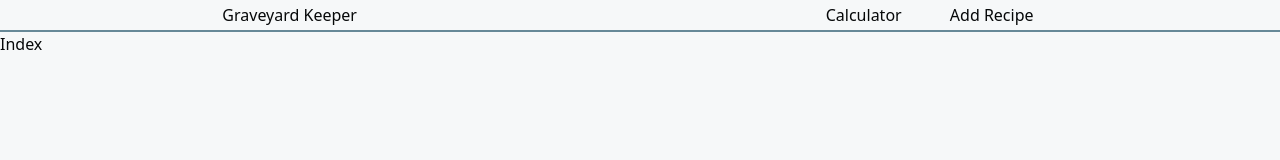
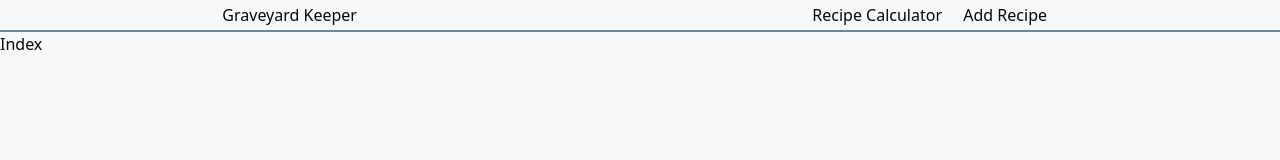
Before and after one commit to stasfr/GKcalc, a Nuxt app: page / in a window 1280 px wide. Shown: the top 160 px of the page. Built offline with nearby package versions, Linux system fonts and the light colour scheme.

Commit message:
change routes

```diff
--- a/components/Menu/Index.vue
+++ b/components/Menu/Index.vue
@@ -4,7 +4,9 @@
   >
     <div><nuxt-link to="/">Graveyard Keeper</nuxt-link></div>
     <div class="flex w-64 justify-around">
-      <div><nuxt-link to="/calculator">Calculator</nuxt-link></div>
+      <div>
+        <nuxt-link to="/recipe_calculator">Recipe Calculator</nuxt-link>
+      </div>
       <div><nuxt-link to="/add_recipe">Add Recipe</nuxt-link></div>
     </div>
   </div>
```
Also changed, not shown: pages/recipe_calculator.vue (renamed from pages/calculator.vue).
